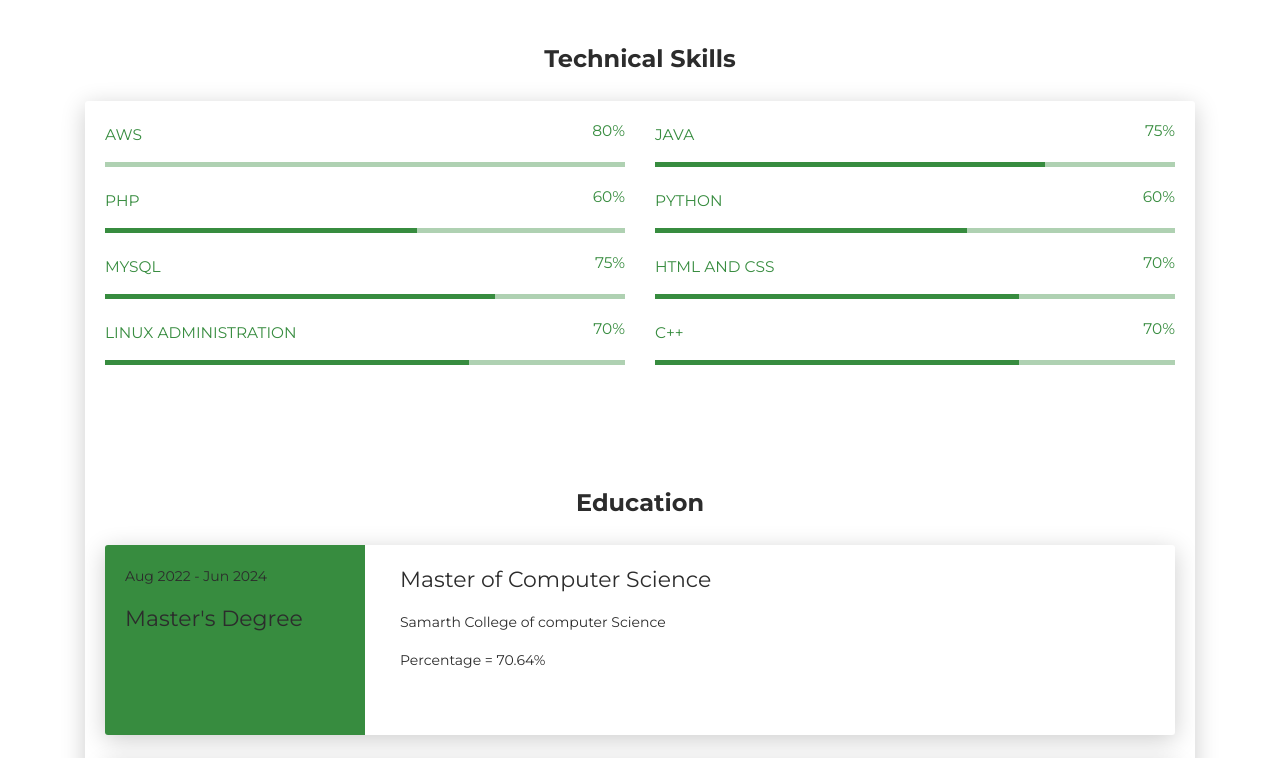
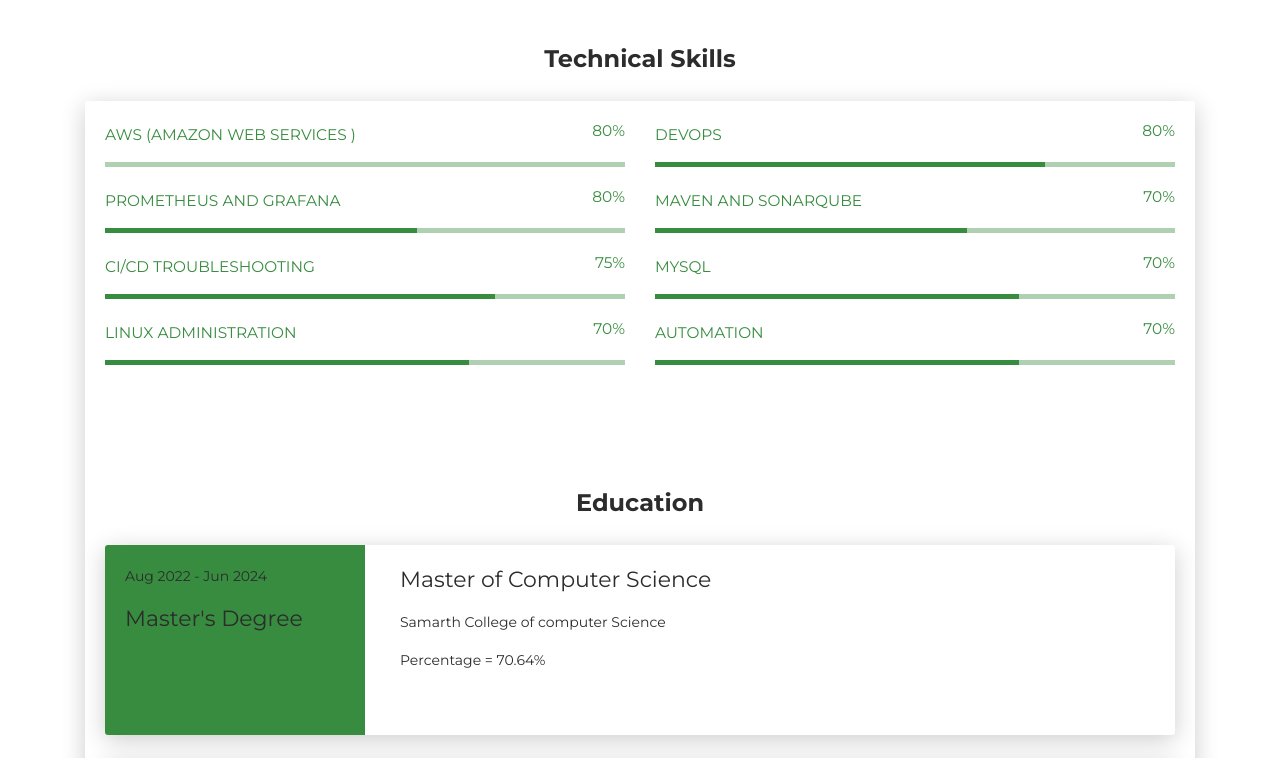
Before and after one commit to xadityaxyz/my-resume, a plain HTML site: page myresume/index.html in a window 1280 px wide. Shown: the part 1080-1838 px from the top of the page. Drawn offline with Linux system fonts and the light colour scheme.

Commit message:
changes in the certification section

```diff
--- a/myresume/index.html
+++ b/myresume/index.html
@@ -111,46 +111,46 @@
       <div class="card-body">
         <div class="row">
           <div class="col-md-6">
-            <div class="progress-container progress-primary"><span class="progress-badge">AWS</span>
+            <div class="progress-container progress-primary"><span class="progress-badge">AWS (Amazon web services )</span>
               <div class="progress">
                 <div class="progress-bar progress-bar-primary" data-aos="progress-full" data-aos-offset="10" data-aos-duration="2000" role="progressbar" aria-valuenow="60" aria-valuemin="0" aria-valuemax="100" style="width: 0%;"></div><span class="progress-value">80%</span>
               </div>
             </div>
           </div>
           <div class="col-md-6">
-            <div class="progress-container progress-primary"><span class="progress-badge">Java</span>
+            <div class="progress-container progress-primary"><span class="progress-badge">Devops</span>
               <div class="progress">
-                <div class="progress-bar progress-bar-primary" data-aos="progress-full" data-aos-offset="10" data-aos-duration="2000" role="progressbar" aria-valuenow="60" aria-valuemin="0" aria-valuemax="100" style="width: 75%;"></div><span class="progress-value">75%</span>
+                <div class="progress-bar progress-bar-primary" data-aos="progress-full" data-aos-offset="10" data-aos-duration="2000" role="progressbar" aria-valuenow="60" aria-valuemin="0" aria-valuemax="100" style="width: 75%;"></div><span class="progress-value">80%</span>
               </div>
             </div>
           </div>
         </div>
         <div class="row">
           <div class="col-md-6">
-            <div class="progress-container progress-primary"><span class="progress-badge">Php</span>
+            <div class="progress-container progress-primary"><span class="progress-badge">Prometheus and Grafana</span>
               <div class="progress">
-                <div class="progress-bar progress-bar-primary" data-aos="progress-full" data-aos-offset="10" data-aos-duration="2000" role="progressbar" aria-valuenow="60" aria-valuemin="0" aria-valuemax="100" style="width: 60%;"></div><span class="progress-value">60%</span>
+                <div class="progress-bar progress-bar-primary" data-aos="progress-full" data-aos-offset="10" data-aos-duration="2000" role="progressbar" aria-valuenow="60" aria-valuemin="0" aria-valuemax="100" style="width: 60%;"></div><span class="progress-value">80%</span>
               </div>
             </div>
           </div>
           <div class="col-md-6">
-            <div class="progress-container progress-primary"><span class="progress-badge">Python</span>
+            <div class="progress-container progress-primary"><span class="progress-badge">Maven and sonarqube</span>
               <div class="progress">
-                <div class="progress-bar progress-bar-primary" data-aos="progress-full" data-aos-offset="10" data-aos-duration="2000" role="progressbar" aria-valuenow="60" aria-valuemin="0" aria-valuemax="100" style="width: 60%;"></div><span class="progress-value">60%</span>
+                <div class="progress-bar progress-bar-primary" data-aos="progress-full" data-aos-offset="10" data-aos-duration="2000" role="progressbar" aria-valuenow="60" aria-valuemin="0" aria-valuemax="100" style="width: 60%;"></div><span class="progress-value">70%</span>
               </div>
             </div>
           </div>
         </div>
         <div class="row">
           <div class="col-md-6">
-            <div class="progress-container progress-primary"><span class="progress-badge">Mysql</span>
+            <div class="progress-container progress-primary"><span class="progress-badge">CI/CD Troubleshooting</span>
               <div class="progress">
                 <div class="progress-bar progress-bar-primary" data-aos="progress-full" data-aos-offset="10" data-aos-duration="2000" role="progressbar" aria-valuenow="60" aria-valuemin="0" aria-valuemax="100" style="width: 75%;"></div><span class="progress-value">75%</span>
               </div>
             </div>
           </div>
           <div class="col-md-6">
-            <div class="progress-container progress-primary"><span class="progress-badge">Html and css</span>
+            <div class="progress-container progress-primary"><span class="progress-badge">Mysql</span>
               <div class="progress">
                 <div class="progress-bar progress-bar-primary" data-aos="progress-full" data-aos-offset="10" data-aos-duration="2000" role="progressbar" aria-valuenow="60" aria-valuemin="0" aria-valuemax="100" style="width: 70%;"></div><span class="progress-value">70%</span>
               </div>
@@ -164,7 +164,7 @@
       </div>
     </div>
     <div class="col-md-6">
-      <div class="progress-container progress-primary"><span class="progress-badge">C++</span>
+      <div class="progress-container progress-primary"><span class="progress-badge">Automation</span>
         <div class="progress">
           <div class="progress-bar progress-bar-primary" data-aos="progress-full" data-aos-offset="10" data-aos-duration="2000" role="progressbar" aria-valuenow="60" aria-valuemin="0" aria-valuemax="100" style="width: 70%;"></div><span class="progress-value">70%</span>
    </div>
@@ -310,7 +310,7 @@
       <div class="row">
         <div class="col-md-3 bg-primary" data-aos="fade-right" data-aos-offset="50" data-aos-duration="500">
           <div class="card-body cc-education-header">
-            <p>Feb 2023 - may 2024</p>
+            <p>Feb 2023 - Dec 2023</p>
             <div class="h5">Devops</div>
           </div>
         </div>
@@ -325,7 +325,7 @@
       <div class="row">
         <div class="col-md-3 bg-primary" data-aos="fade-right" data-aos-offset="50" data-aos-duration="500">
           <div class="card-body cc-education-header">
-            <p>Dec 2021 - Aug 2022</p>
+            <p>Jan 2024 - March 2024</p>
             <div class="h5">Certification in Monitoring tools</div>
           </div>
         </div>
```
